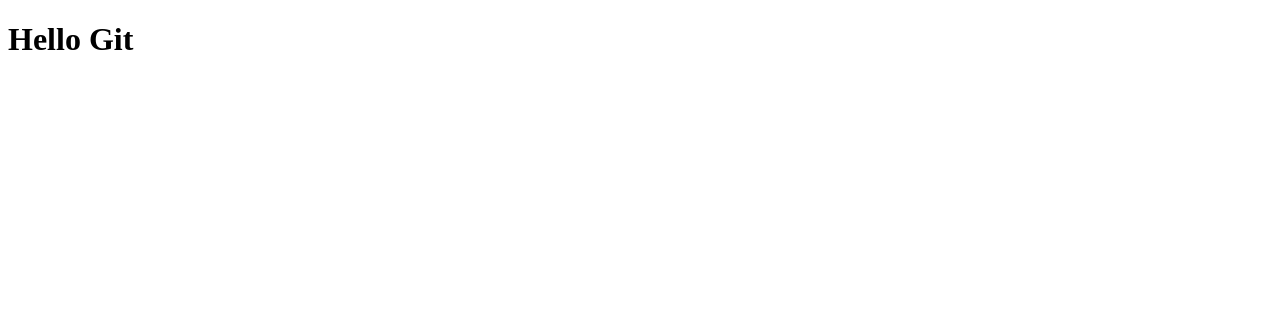
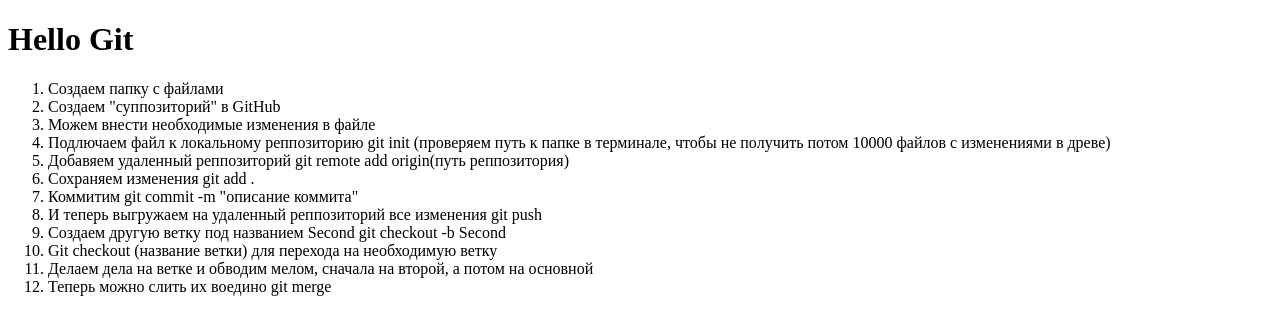
Before and after one commit to rulek07/git-learn, a plain HTML site: page index.html in a window 1280 px wide. Drawn offline with Linux system fonts and the light colour scheme.

Commit message:
list was added

```diff
--- a/index.html
+++ b/index.html
@@ -8,5 +8,21 @@
 </head>
 <body>
    <h1>Hello Git</h1>
+   <div class="listblock">
+      <ol>
+         <li>Создаем папку с файлами</li>
+         <li>Создаем "суппозиторий" в GitHub</li>
+         <li>Можем внести необходимые изменения в файле</li>
+         <li>Подлючаем файл к локальному реппозиторию  git init (проверяем путь к папке в терминале, чтобы не получить потом 10000 файлов с изменениями в древе)</li>
+         <li>Добавяем удаленный реппозиторий git remote add origin(путь реппозитория)</li>
+         <li>Сохраняем изменения git add .</li>
+         <li>Коммитим git commit -m "описание коммита"</li>
+         <li>И теперь выгружаем на удаленный реппозиторий все изменения git push</li>
+         <li>Создаем другую ветку под названием Second  git checkout -b Second</li>
+         <li>Git checkout (название ветки) для перехода на необходимую ветку</li>
+         <li>Делаем дела на ветке и обводим мелом, сначала на второй, а потом на основной</li>
+         <li>Теперь можно слить их воедино git merge</li>
+      </ol>
+   </div>
 </body>
 </html>
```
